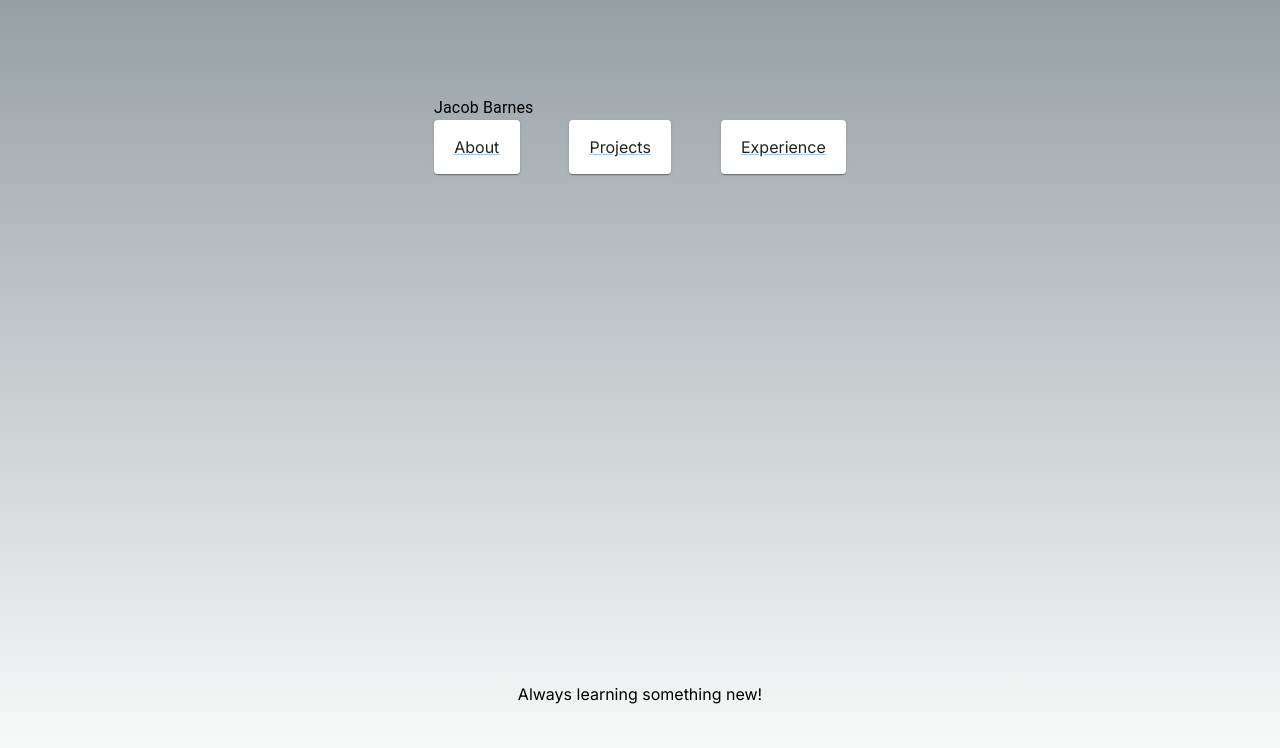
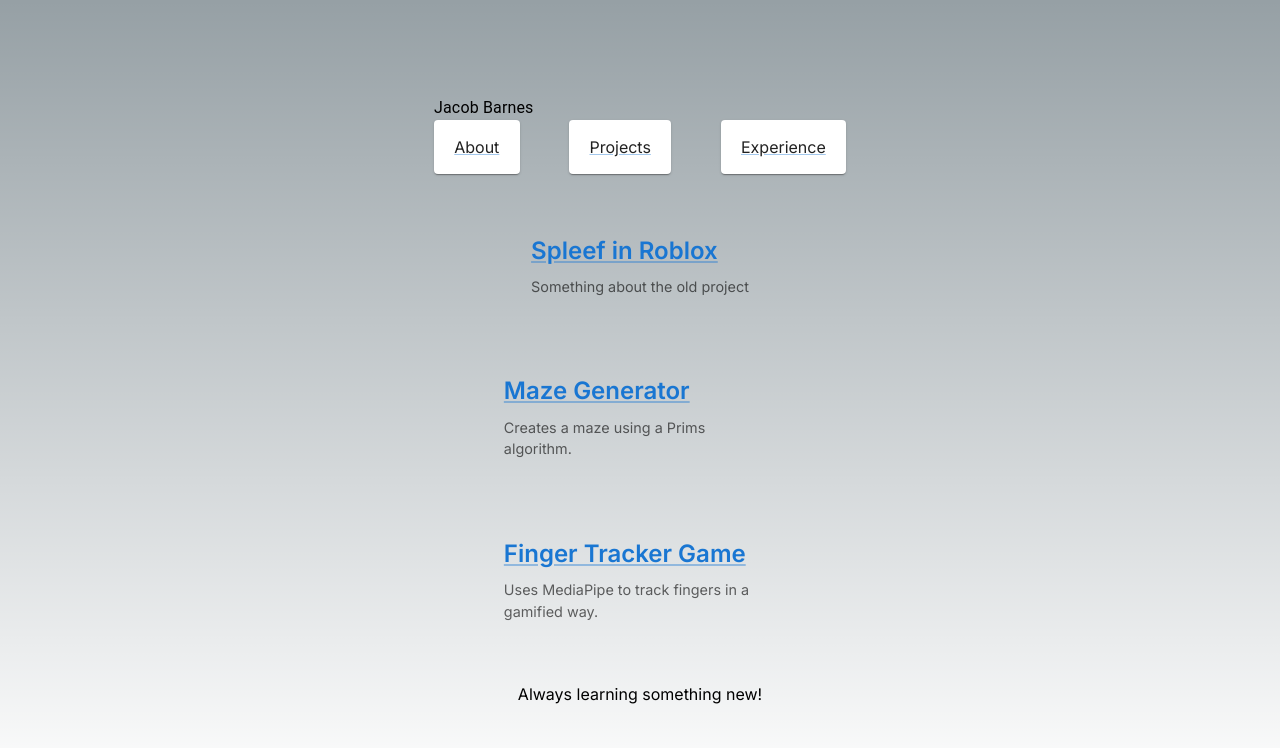
Before and after one commit to KemptCode/KemptCode.github.io, a Next.js app: page /projects in a window 1280 px wide. Shown: the top 748 px of the page. Built offline with nearby package versions, Linux system fonts and the light colour scheme.

Commit message:
Projects presentation structure

```diff
--- a/components/navbar/Navbar.tsx
+++ b/components/navbar/Navbar.tsx
@@ -9,7 +9,7 @@ export default function Navbar() {
       <Grid container justifyContent='space-between' direction='row'>
         <Grid item><Typography className={styles.name}>Jacob Barnes</Typography></Grid>
 
-        <Grid container direction={'row'} justifyContent='space-between' className={styles.pageLinksContainer}>
+        <Grid item container direction={'row'} justifyContent='space-between' className={styles.pageLinksContainer}>
           <Link href='/about' className={styles.pageLink}><Card className={styles.card}>About</Card></Link>
           <Link href='/projects' className={styles.pageLink}><Card className={styles.card}>Projects</Card></Link>
           <Link href='/experience' className={styles.pageLink}><Card className={styles.card}>Experience</Card></Link>
--- /dev/null
+++ b/data/projects.tsx
@@ -0,0 +1,34 @@
+const projectLookupTable: {
+    [name: string]: {
+      title: string,
+      endTimeStamp: Date,
+      startTimeStamp?: Date,
+      tags: string[],
+      thumbnail: string,
+      description: string,
+    }
+  } = {
+    'spleef': {
+      title: 'Spleef in Roblox',
+      endTimeStamp: new Date(2015, 2, 6),
+      tags: ['lua', 'roblox', 'game'],
+      thumbnail: '',
+      description: 'Something about the old project',
+    },
+    'mazeGenerator': {
+      title: 'Maze Generator',
+      endTimeStamp: new Date(2020, 10, 20),
+      tags: ['python', 'algorithm'],
+      thumbnail: 'https://github.com/KemptCode/Maze_generator/raw/master/maze_5.png',
+      description: 'Creates a maze using a Prim\s algorithm.',
+    },
+    'fingerTracker': {
+      title: 'Finger Tracker Game',
+      endTimeStamp: new Date(2021, 4, 5),
+      tags: ['java', 'ml', 'computer vision', 'game'],
+      thumbnail: '',
+      description: 'Uses MediaPipe to track fingers in a gamified way.',
+    },
+  };
+
+export default projectLookupTable;
--- a/pages/projects/index.tsx
+++ b/pages/projects/index.tsx
@@ -3,6 +3,8 @@ import { Inter } from 'next/font/google'
 import styles from '@/styles/Home.module.css'
 import Navbar from '@/components/navbar/Navbar'
 import Footer from '@/components/footer/Footer'
+import projectLookupTable from '@/data/projects';
+import {Link} from '@mui/material'
 
 const inter = Inter({ subsets: ['latin'] })
 
@@ -17,6 +19,16 @@ export default function Home() {
       </Head>
       <main className={`${styles.main} ${inter.className}`}>
         <Navbar />
+        {Object.entries(projectLookupTable).map(([title, project]) => {
+          return (
+            <div className={styles.card} key={title}>
+              <Link href={title} target="_blank" rel="noreferrer">
+                <h2>{project.title}</h2>
+              </Link>
+              <p>{project.description}</p>
+            </div>
+          )
+        })}
         <Footer />
       </main>
     </>
```
